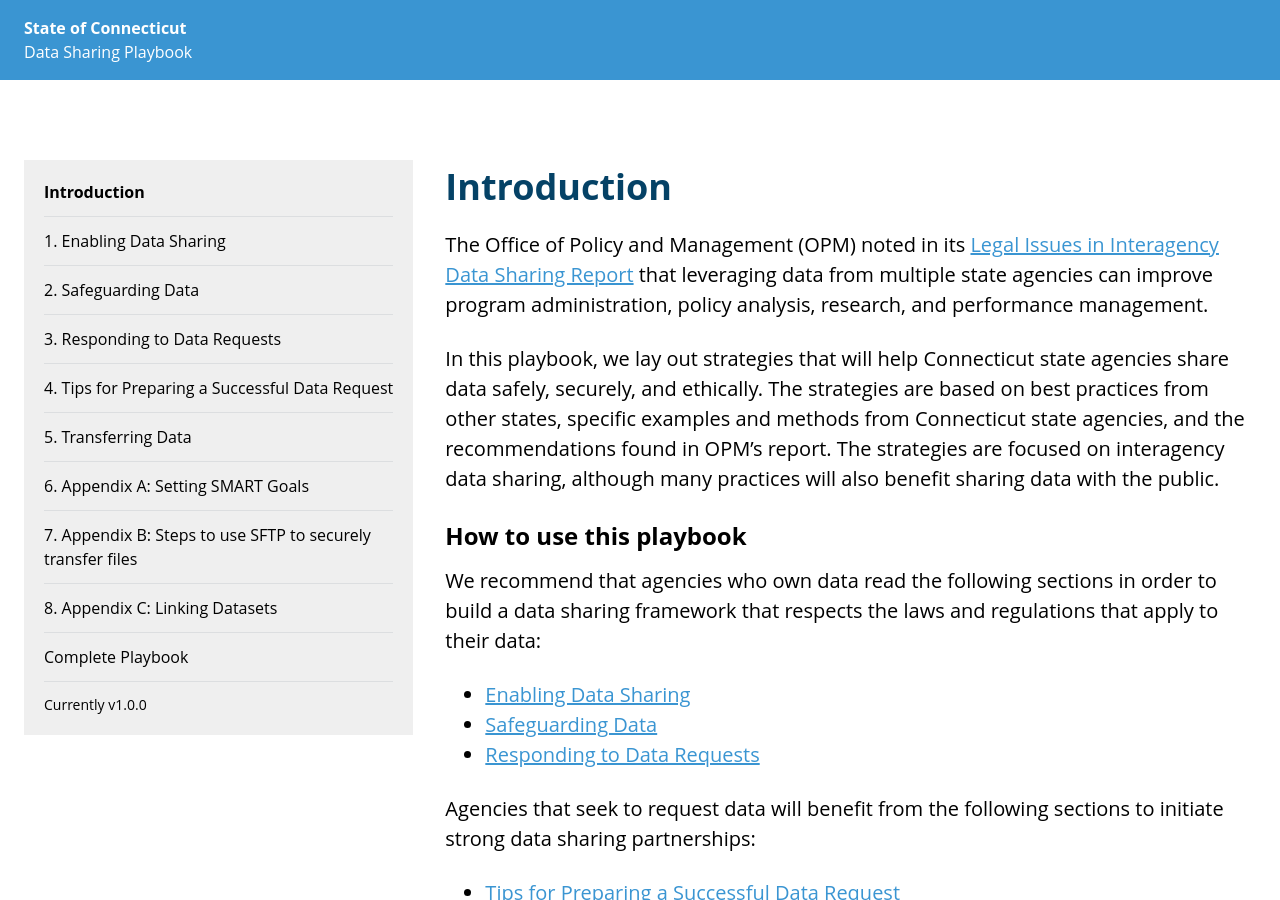
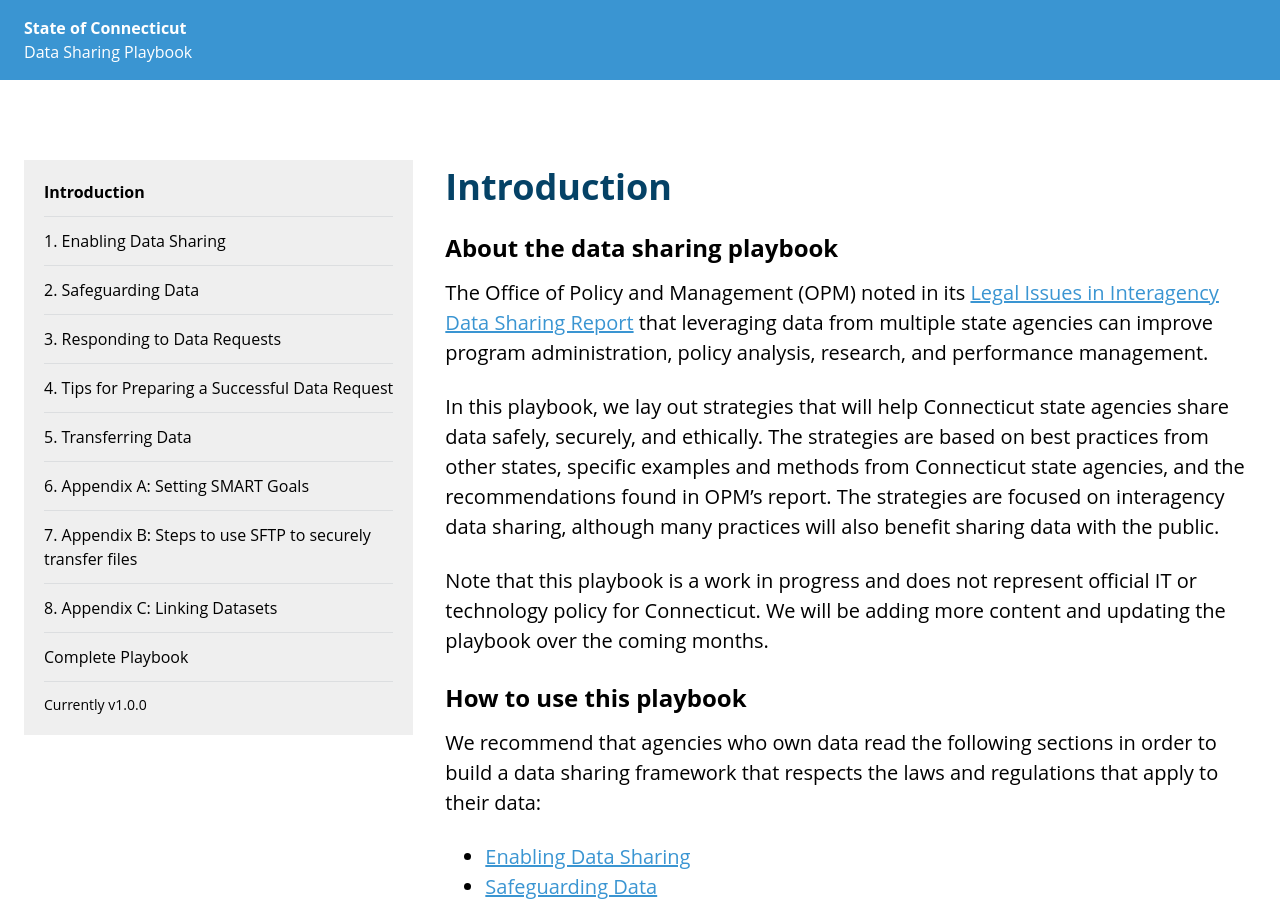
Before and after one commit to CTOpenData/data-sharing-playbook, a Jekyll site: the page built from index.md, in a window 1280 px wide and 900 px high. Built offline with Jekyll 4.4.1, drawn with Linux system fonts in a browser that asks for light colours.

Commit message:
Add disclaimer

```diff
--- a/index.md
+++ b/index.md
@@ -4,10 +4,13 @@ title: Introduction
 home: true
 weight: 0
 ---
+## About the data sharing playbook
 
 The Office of Policy and Management (OPM) noted in its [Legal Issues in Interagency Data Sharing Report](https://portal.ct.gov/-/media/CT-Data/PA-19153-Legal-Issues-in-Interagency-Data-Sharing-Report-11520.pdf) that leveraging data from multiple state agencies can improve program administration, policy analysis, research, and performance management.
 
 In this playbook, we lay out strategies that will help Connecticut state agencies share data safely, securely, and ethically. The strategies are based on best practices from other states, specific examples and methods from Connecticut state agencies, and the recommendations found in OPM’s report. The strategies are focused on interagency data sharing, although many practices will also benefit sharing data with the public.
+
+Note that this playbook is a work in progress and does not represent official IT or technology policy for Connecticut. We will be adding more content and updating the playbook over the coming months.
 
 ## How to use this playbook
 
```
